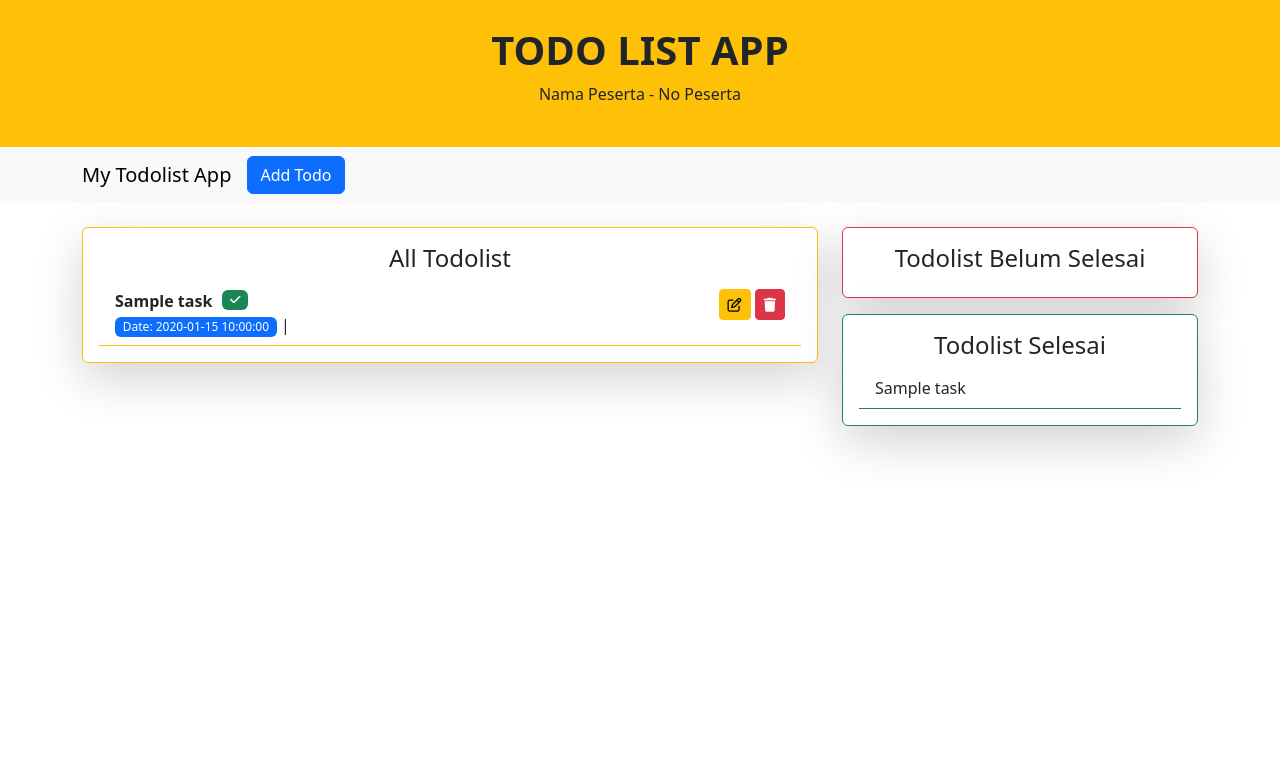
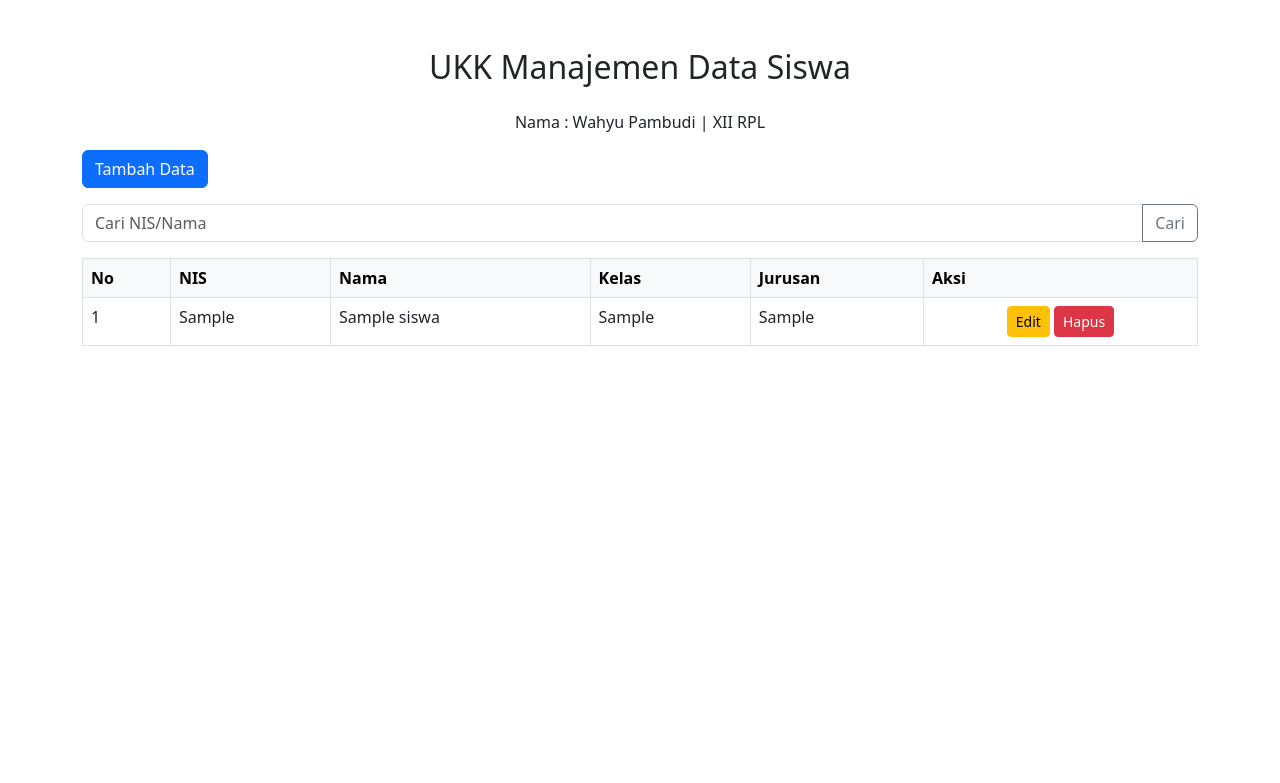
Before and after one commit to walwell1907/ukk-rpl-paket2, a PHP site: page / in a window 1280 px wide. Shown: the top 783 px of the page. Run offline with PHP 8.4, Linux system fonts and the light colour scheme; tables that the repository leaves empty or names only in its code hold one stand-in row (values such as "Sample post").

Commit message:
Add files via upload

```diff
--- a/function.php
+++ b/function.php
@@ -1,7 +1,43 @@
 <?php
-$con = mysqli_connect("localhost", "root", "", "db_todolist");
+// cari data siswa
+$keyword = isset($_GET['keyword']) ? $_GET['keyword'] : '';
+$sql = "SELECT * FROM tb_siswa WHERE nama LIKE '%$keyword%' OR nis LIKE '%$keyword%'";
+$result = mysqli_query($con, $sql);
 
-if (!$con) {
-	die("Koneksi Gagal : " . mysqli_connect_error());
+
+// tambah data siswa
+// if ($_SERVER['REQUEST_METHOD'] == 'POST') {
+if (isset($_POST["add"])) {
+    $nis = $_POST['nis'];
+    $nama = $_POST['nama'];
+    $kelas = $_POST['kelas'];
+    $jurusan = $_POST['jurusan'];
+    $sql = "INSERT INTO tb_siswa (nis, nama, kelas, jurusan) VALUES ('$nis', '$nama', '$kelas', '$jurusan')";
+    mysqli_query($con, $sql);
+    header("Location: index.php");
+}
+
+// edit data siswa
+if (isset($_GET["edit"])) {
+    $id = $_GET['edit'];
+    $data = mysqli_fetch_assoc(mysqli_query($con, "SELECT * FROM tb_siswa WHERE id=$id"));
+    if ($_SERVER['REQUEST_METHOD'] == 'POST') {
+        $nis = $_POST['nis'];
+        $nama = $_POST['nama'];
+        $kelas = $_POST['kelas'];
+        $jurusan = $_POST['jurusan'];
+        $sql = "UPDATE tb_siswa SET nis='$nis', nama='$nama', kelas='$kelas', jurusan='$jurusan' WHERE id=$id";
+        mysqli_query($con, $sql);
+        header("Location: index.php");
+    }
+}
+
+// hapus data
+
+if (isset($_GET['hapus'])) {
+    $id = $_GET['hapus'];
+    $sql = "DELETE FROM tb_siswa WHERE id=$id";
+    mysqli_query($con, $sql);
+    header("Location: index.php");
 }
 ?>
--- a/index.php
+++ b/index.php
@@ -1,51 +1,57 @@
 <?php
-
-require 'function.php';
-require 'fungsiCRUD.php';
+include 'koneksi.php';
+include 'function.php';
 ?>
-
-
-<!doctype html>
-<html lang="en">
+<html>
 
 <head>
-  <!-- Required meta tags -->
-  <meta charset="utf-8">
-  <meta name="viewport" content="width=device-width, initial-scale=1">
-  <!-- Bootstrap CSS -->
-  <link href="https://cdn.jsdelivr.net/npm/bootstrap@5.3.3/dist/css/bootstrap.min.css" rel="stylesheet"
-    integrity="sha384-QWTKZyjpPEjISv5WaRU9OFeRpok6YctnYmDr5pNlyT2bRjXh0JMhjY6hW+ALEwIH" crossorigin="anonymous">
-  <link rel="stylesheet" href="https://cdnjs.cloudflare.com/ajax/libs/font-awesome/6.7.2/css/all.min.css"
-    integrity="sha512-Evv84Mr4kqVGRNSgIGL/F/aIDqQb7xQ2vcrdIwxfjThSH8CSR7PBEakCr51Ck+w+/U6swU2Im1vVX0SVk9ABhg=="
-    crossorigin="anonymous" referrerpolicy="no-referrer" />
-  <link rel="stylesheet" href="style.css">
-  <title>Todo List Wahyu</title>
+    <meta charset="utf-8">
+    <meta name="viewport" content="width=device-width, initial-scale=1">
+    <title>Data Siswa</title>
+    <link href="https://cdn.jsdelivr.net/npm/bootstrap@5.3.0/dist/css/bootstrap.min.css" rel="stylesheet">
 </head>
 
-<body>
-  <header>
-    <?php include("header.php") ?>
-  </header>
-  <!-- navigasi -->
-  <?php include "nav.php"; ?>
-  <div class="container">
-    <div class="row">
-      <!-- Modal -->
-      <?php include "form-input-todo.php"; ?>
-      <!-- todo list  -->
-      <div class="col-md-8">
-        <!-- todo list belum selesai -->
-        <?php include 'all-todo.php'; ?>
-      </div>
-      <div class="col-md-4">
-        <!-- todo list belum selesai -->
-        <?php include 'todolist-belum-selesai.php'; ?>
-        <!-- todolist selesai -->
-        <?php include 'todolist-selesai.php'; ?>
-      </div>
-    </div>
-  </div>
-  <script src="https://cdn.jsdelivr.net/npm/bootstrap@5.3.0/dist/js/bootstrap.bundle.min.js"></script>
+<body class="container mt-5">
+    <section class="text-center">
+        <h2 class="mb-4">UKK Manajemen Data Siswa</h2>
+        <p>Nama : Wahyu Pambudi | XII RPL</p>
+    </section>
+    <a href="add.php" class="btn btn-primary mb-3">Tambah Data</a>
+    <form method="GET" class="mb-3">
+        <div class="input-group">
+            <input type="text" class="form-control" name="keyword" placeholder="Cari NIS/Nama" value="<?= $keyword ?>">
+            <button class="btn btn-outline-secondary" type="submit">Cari</button>
+        </div>
+    </form>
+    <table class="table table-bordered">
+        <thead class="table-light">
+            <tr>
+                <th>No</th>
+                <th>NIS</th>
+                <th>Nama</th>
+                <th>Kelas</th>
+                <th>Jurusan</th>
+                <th>Aksi</th>
+            </tr>
+        </thead>
+        <tbody>
+            <?php $no = 1;
+            while ($row = mysqli_fetch_assoc($result)): ?>
+                <tr>
+                    <td><?= $no++ ?></td>
+                    <td><?= $row['nis'] ?></td>
+                    <td><?= $row['nama'] ?></td>
+                    <td><?= $row['kelas'] ?></td>
+                    <td><?= $row['jurusan'] ?></td>
+                    <td class="text-center">
+                        <a href="edit.php?edit=<?= $row['id'] ?>" class="btn btn-sm btn-warning">Edit</a>
+                        <a href="index.php?hapus=<?= $row['id'] ?>" class="btn btn-sm btn-danger"
+                            onclick="return confirm('Yakin?')">Hapus</a>
+                    </td>
+                </tr>
+            <?php endwhile; ?>
+        </tbody>
+    </table>
 </body>
 
 </html>
--- /dev/null
+++ b/koneksi.php
@@ -0,0 +1,9 @@
+<?php
+
+$con = mysqli_connect("localhost", "root", "", "db_ukk_siswa");
+
+if (!$con) {
+	die("koneksi error". mysqli_connect_error());
+}
+
+?>
```
Also changed, not shown: add.php (added, +39 -0 lines), edit.php (added, +38 -0 lines).
